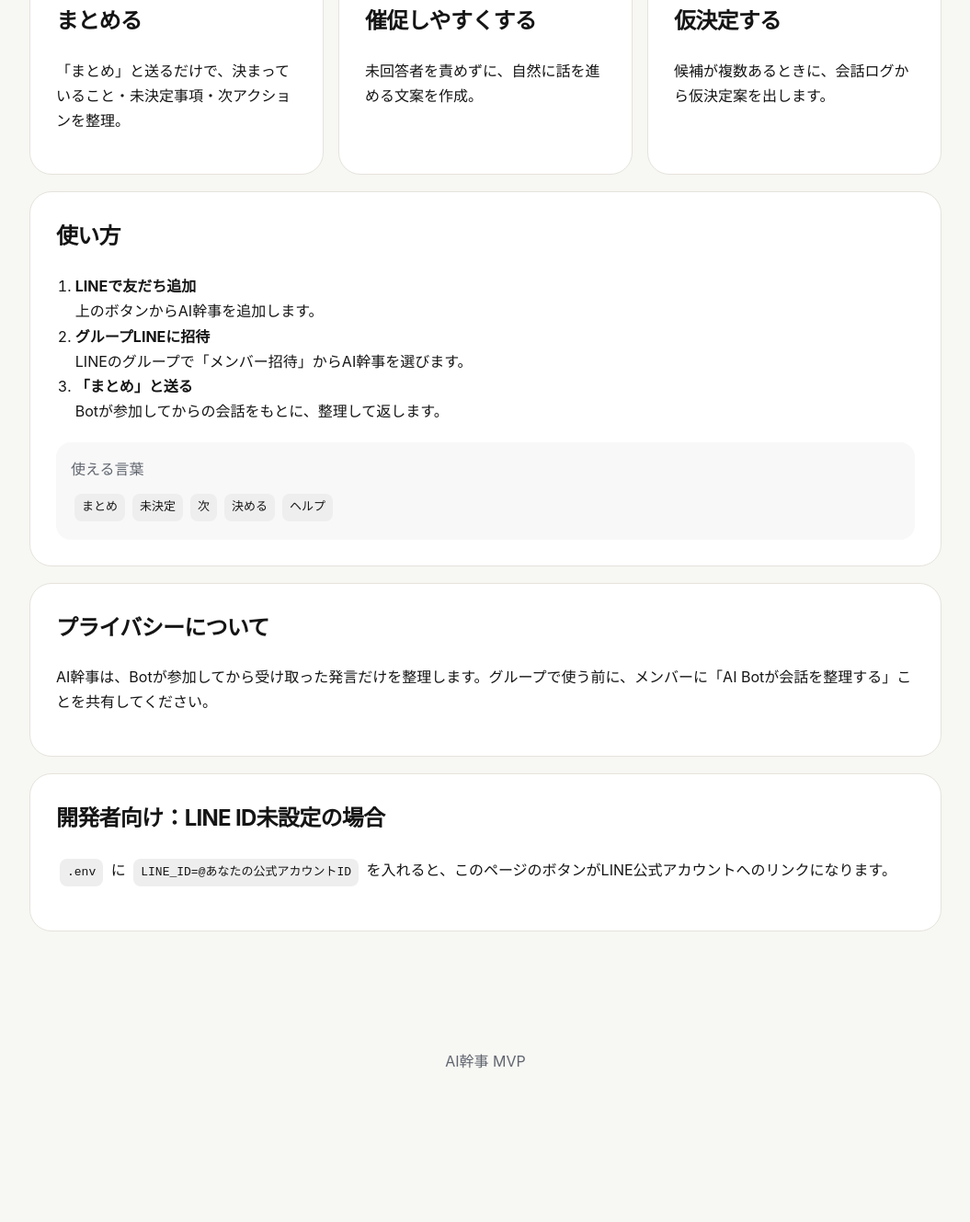
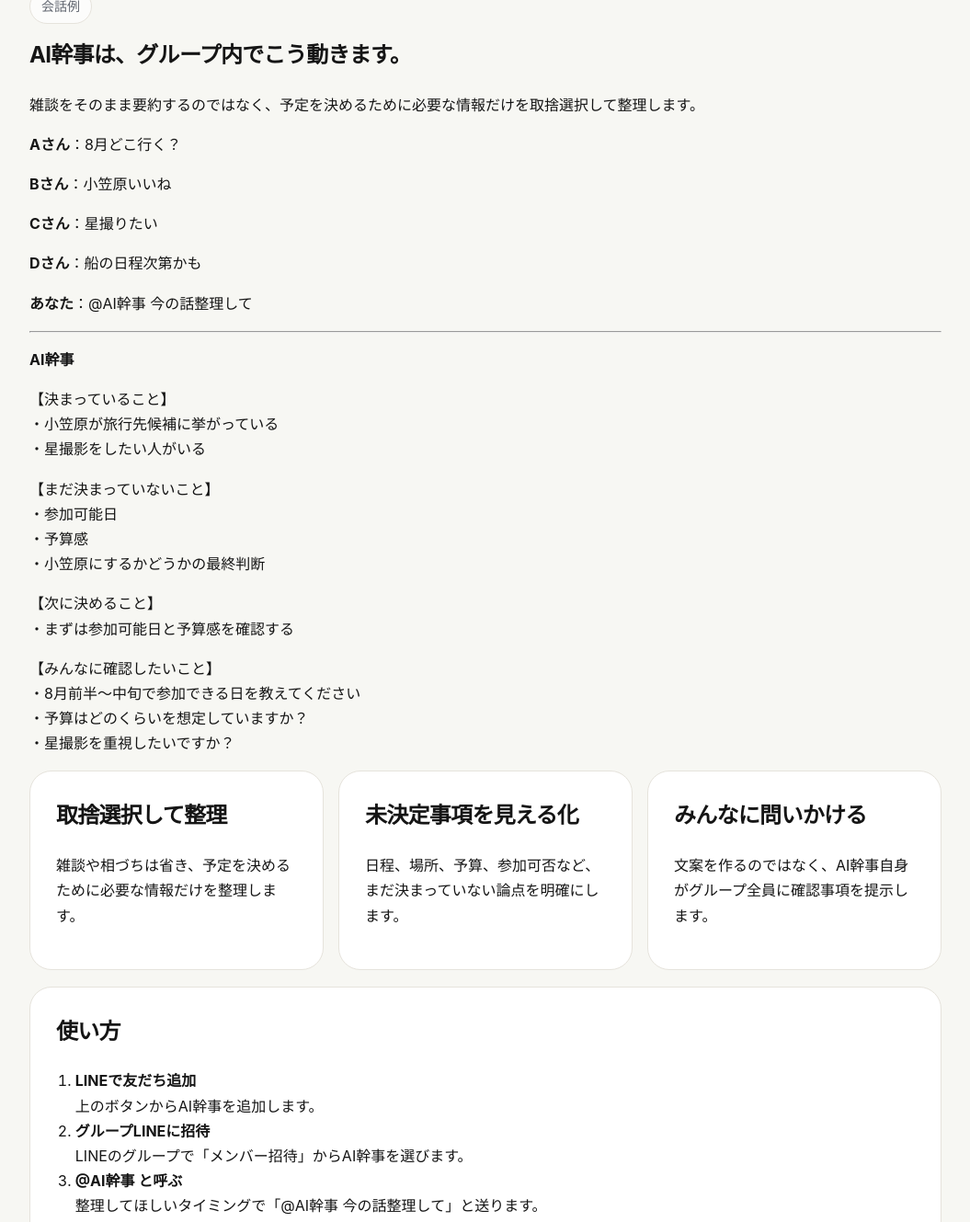
Before and after one commit to kngw6153-ctrl/kanjiai, a plain HTML site: page public/index.html in a window 1280 px wide. Shown: the part 706-2035 px from the top of the page at 92% size, without its empty margins (112-1167 px from the left). Before the commit the page ends 1923 px from the top, so only its background shows below. Drawn offline with Linux system fonts and the light colour scheme.

Commit message:
Update index.html

```diff
--- a/public/index.html
+++ b/public/index.html
@@ -4,7 +4,7 @@
   <meta charset="utf-8" />
   <meta name="viewport" content="width=device-width, initial-scale=1" />
   <title>AI幹事｜グループLINEの話を進めるBot</title>
-  <meta name="description" content="グループLINEで決まらない予定を、AIが要約・未決定整理・次アクション化します。" />
+  <meta name="description" content="グループLINEで決まらない予定を、AIが整理し、次に確認すべきことを問いかけます。" />
   <link rel="stylesheet" href="/style.css" />
 </head>
 <body>
@@ -13,31 +13,86 @@
       <div class="logo">AI幹事</div>
       <a class="nav-link" href="#how">使い方</a>
     </nav>
+
     <section class="hero-body">
       <p class="badge">グループLINEの話が進まない問題を解決</p>
       <h1>「で、結局どうする？」を<br>AIが整理します。</h1>
-      <p class="lead">飲み会・旅行・サークル・ゼミの予定調整で、決まったこと、未決定事項、次に送る文案をLINE上で返します。</p>
+      <p class="lead">
+        飲み会・旅行・サークル・ゼミの予定調整で、決まったこと、未決定事項、
+        次に確認すべきことをLINE上で整理します。
+      </p>
+
       <div class="actions">
         <a class="button primary" href="{{ add_friend_url }}">LINEで友だち追加</a>
         <a class="button secondary" href="{{ recommend_url }}">友だちにおすすめ</a>
       </div>
+
       <p class="note">LINE ID：<strong>{{ line_id }}</strong></p>
     </section>
   </header>
 
   <main>
+    <section class="example">
+      <div class="example-inner">
+        <div class="example-text">
+          <p class="badge">会話例</p>
+          <h2>AI幹事は、グループ内でこう動きます。</h2>
+          <p>
+            雑談をそのまま要約するのではなく、予定を決めるために必要な情報だけを取捨選択して整理します。
+          </p>
+        </div>
+
+        <div class="chat-box">
+          <p><strong>Aさん</strong>：8月どこ行く？</p>
+          <p><strong>Bさん</strong>：小笠原いいね</p>
+          <p><strong>Cさん</strong>：星撮りたい</p>
+          <p><strong>Dさん</strong>：船の日程次第かも</p>
+          <p><strong>あなた</strong>：@AI幹事 今の話整理して</p>
+
+          <hr />
+
+          <p><strong>AI幹事</strong></p>
+
+          <p>
+            【決まっていること】<br>
+            ・小笠原が旅行先候補に挙がっている<br>
+            ・星撮影をしたい人がいる
+          </p>
+
+          <p>
+            【まだ決まっていないこと】<br>
+            ・参加可能日<br>
+            ・予算感<br>
+            ・小笠原にするかどうかの最終判断
+          </p>
+
+          <p>
+            【次に決めること】<br>
+            ・まずは参加可能日と予算感を確認する
+          </p>
+
+          <p>
+            【みんなに確認したいこと】<br>
+            ・8月前半〜中旬で参加できる日を教えてください<br>
+            ・予算はどのくらいを想定していますか？<br>
+            ・星撮影を重視したいですか？
+          </p>
+        </div>
+      </div>
+    </section>
+
     <section class="cards">
       <article>
-        <h2>まとめる</h2>
-        <p>「まとめ」と送るだけで、決まっていること・未決定事項・次アクションを整理。</p>
+        <h2>取捨選択して整理</h2>
+        <p>雑談や相づちは省き、予定を決めるために必要な情報だけを整理します。</p>
       </article>
       <article>
-        <h2>催促しやすくする</h2>
-        <p>未回答者を責めずに、自然に話を進める文案を作成。</p>
+        <h2>未決定事項を見える化</h2>
+        <p>日程、場所、予算、参加可否など、まだ決まっていない論点を明確にします。</p>
       </article>
       <article>
-        <h2>仮決定する</h2>
-        <p>候補が複数あるときに、会話ログから仮決定案を出します。</p>
+        <h2>みんなに問いかける</h2>
+        <p>文案を作るのではなく、AI幹事自身がグループ全員に確認事項を提示します。</p>
       </article>
     </section>
 
@@ -46,22 +101,23 @@
       <ol>
         <li><strong>LINEで友だち追加</strong><br>上のボタンからAI幹事を追加します。</li>
         <li><strong>グループLINEに招待</strong><br>LINEのグループで「メンバー招待」からAI幹事を選びます。</li>
-        <li><strong>「まとめ」と送る</strong><br>Botが参加してからの会話をもとに、整理して返します。</li>
+        <li><strong>@AI幹事 と呼ぶ</strong><br>整理してほしいタイミングで「@AI幹事 今の話整理して」と送ります。</li>
       </ol>
+
       <div class="command-box">
-        <p>使える言葉</p>
-        <code>まとめ</code><code>未決定</code><code>次</code><code>決める</code><code>ヘルプ</code>
+        <p>呼び出し例</p>
+        <code>@AI幹事 今の話整理して</code>
+        <code>@AI幹事 未決定事項を教えて</code>
+        <code>@AI幹事 次に決めることは？</code>
       </div>
     </section>
 
     <section class="privacy">
       <h2>プライバシーについて</h2>
-      <p>AI幹事は、Botが参加してから受け取った発言だけを整理します。グループで使う前に、メンバーに「AI Botが会話を整理する」ことを共有してください。</p>
-    </section>
-
-    <section id="setup-line-id" class="setup">
-      <h2>開発者向け：LINE ID未設定の場合</h2>
-      <p><code>.env</code> に <code>LINE_ID=@あなたの公式アカウントID</code> を入れると、このページのボタンがLINE公式アカウントへのリンクになります。</p>
+      <p>
+        AI幹事は、Botが参加してから受け取った発言だけを整理します。
+        グループで使う前に、メンバーに「AI Botが会話を整理する」ことを共有してください。
+      </p>
     </section>
   </main>
 
```
